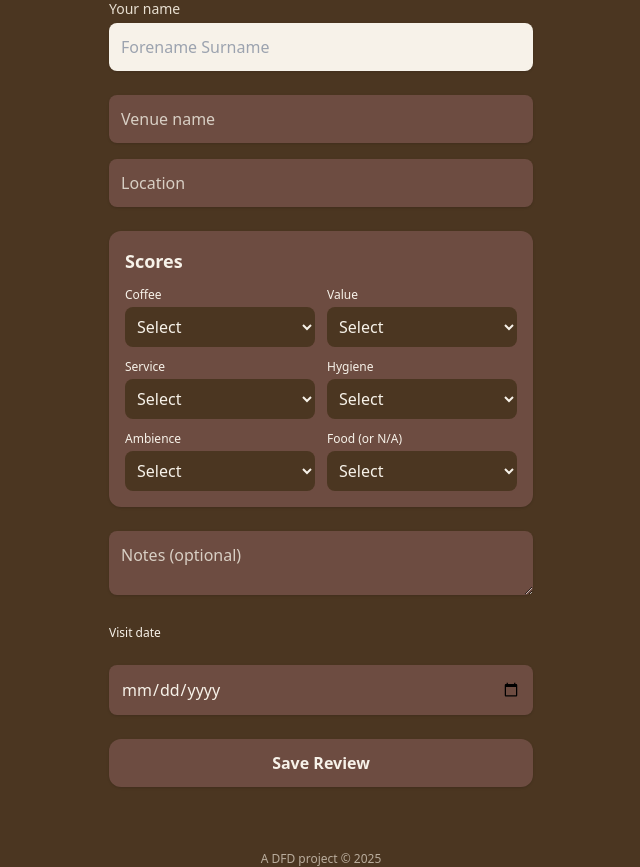
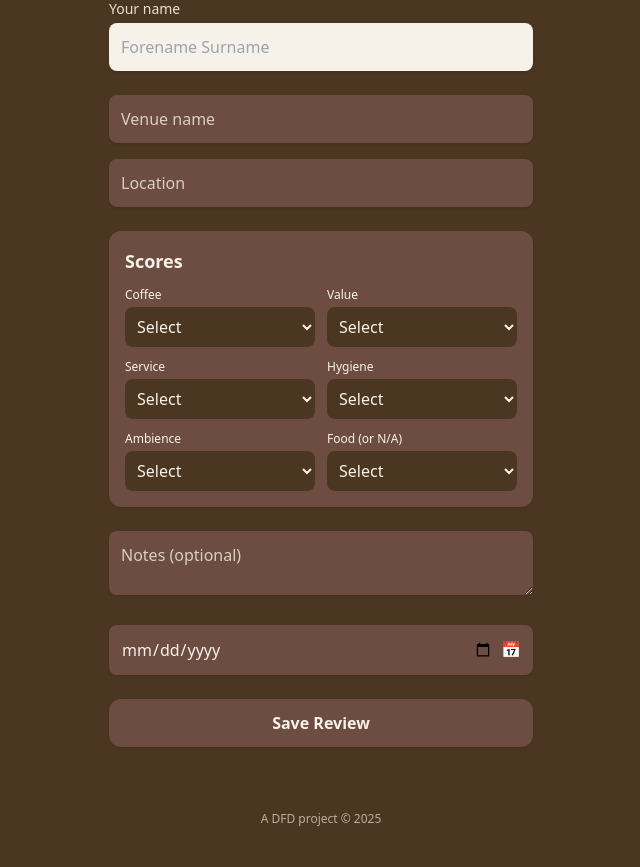
Before and after one commit to davidfromkent/coffee_ratings, a FastAPI app: page /reviews/new in a window 1280 px wide. Shown: the part 121-988 px from the top of the page, without its empty margins (319-959 px from the left). After the commit the page ends 947 px from the top, so only its background shows below. Run offline with FastAPI, Linux system fonts and the light colour scheme; some libraries are stand-ins or nearby versions.

Commit message:
Add calendar icon for visit date field

```diff
--- a/app/templates/new_review.html
+++ b/app/templates/new_review.html
@@ -59,9 +59,13 @@
         <textarea name="notes" placeholder="Notes (optional)"
             class="w-full rounded-lg p-3 bg-[#6d4c41] text-[#f7f2e9] placeholder-[#d8cfc4] h-16 shadow"></textarea>
 
-		<label class="block text-xs text-[#f7f2e9] mb-1">Visit date</label>
-		<input type="date" name="visit_date"
-       class="w-full rounded-lg p-3 bg-[#6d4c41] text-[#f7f2e9] shadow" required placeholder="Tap to pick a date">
+		<!-- Visit date -->
+		<div class="relative">
+			<input type="date" name="visit_date"
+				   class="w-full rounded-lg p-3 bg-[#6d4c41] text-[#f7f2e9] shadow pr-10"
+				   required>
+			<span class="absolute right-3 top-3 text-[#e8dfd1] pointer-events-none">📅</span>
+		</div>
 
 
         <!-- Hidden identity -->
```
